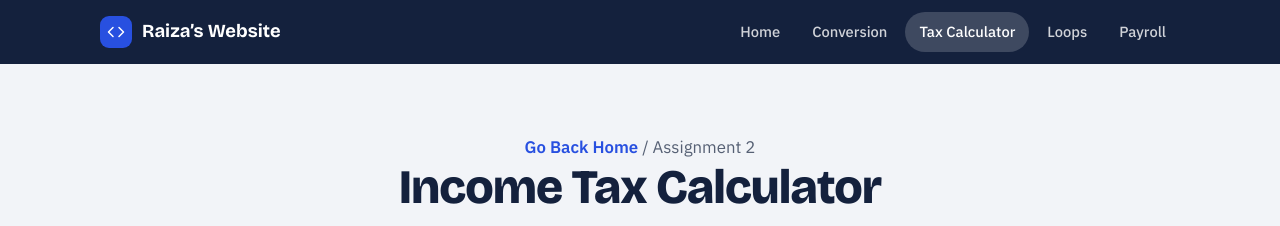
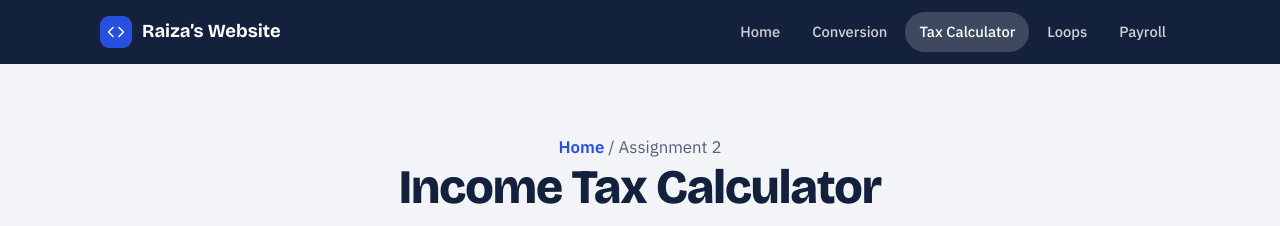
Before and after one commit to konrice-blip/raizaliteratos, a plain HTML site: page tax-calculator.html in a window 1280 px wide. Shown: the top 226 px of the page. Drawn offline with nearby package versions, Linux system fonts and the light colour scheme.

```diff
--- a/tax-calculator.html
+++ b/tax-calculator.html
@@ -186,7 +186,7 @@
   <main>
     <section class="intro">
       <div class="wrap">
-        <p class="crumbs rise d1"><a href="index.html">Go Back Home</a> / Assignment 2</p>
+        <p class="crumbs rise d1"><a href="index.html">Home</a> / Assignment 2</p>
         <h1 class="rise d2">Income Tax Calculator</h1>
         <p class="rise d3">Enter your annual taxable income to see your tax bracket, tax due, effective rate, and income after tax.</p>
       </div>
```
